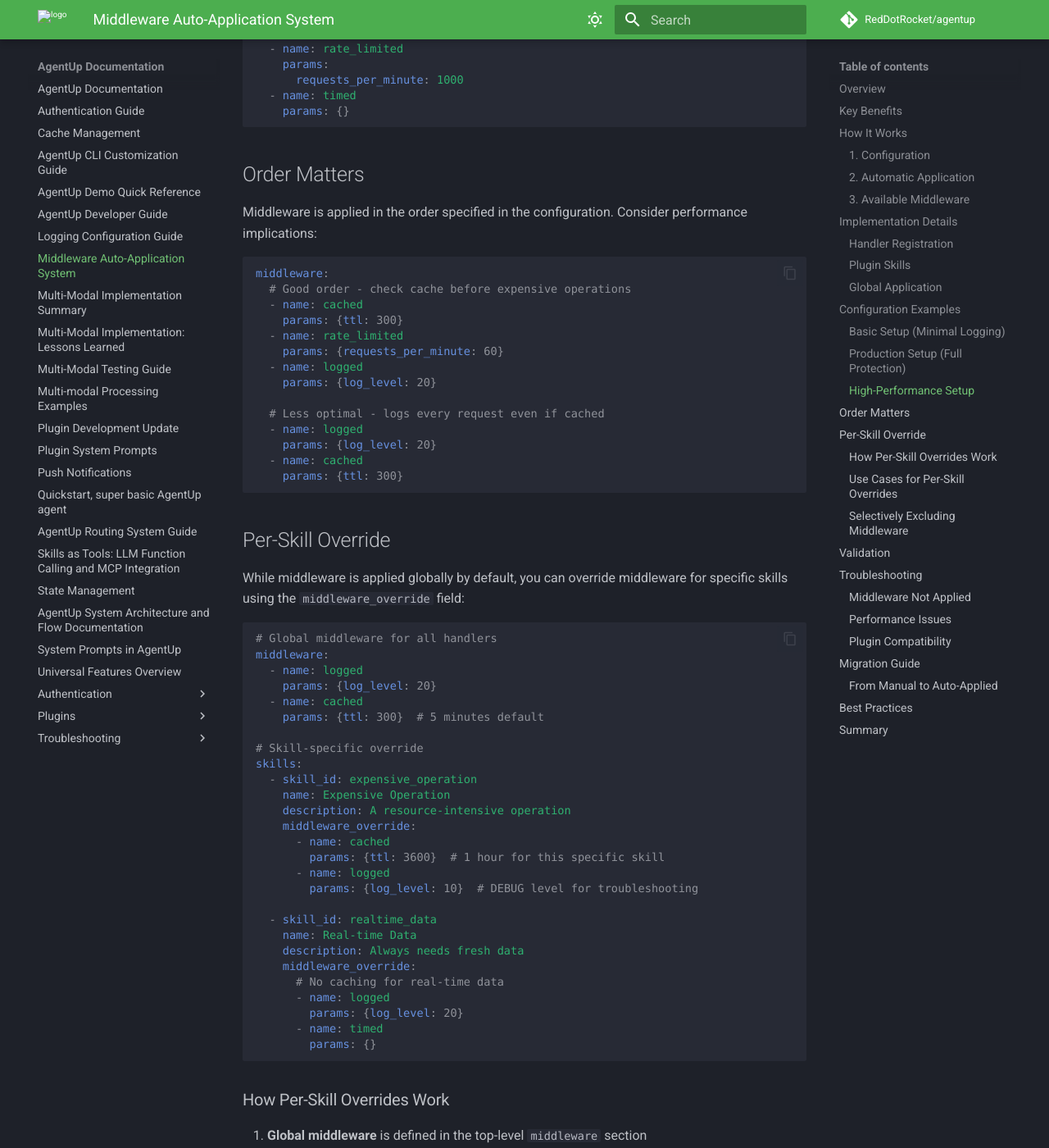
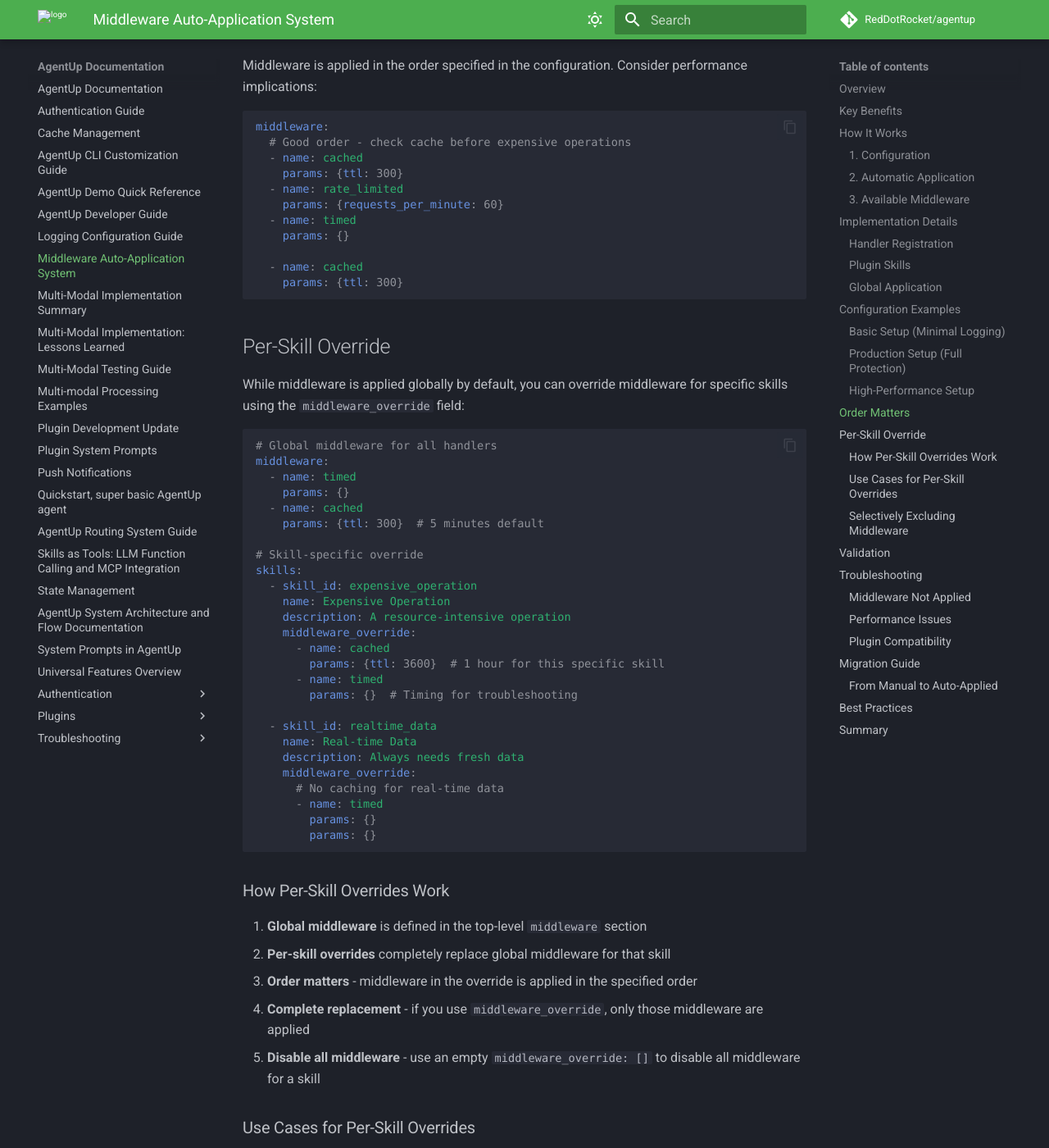
Before and after one commit to SequeI/AgentUp, an MkDocs documentation site: the page built from docs/middleware-auto-application.md, in a window 1280 px wide and 1400 px high, scrolled down 3600 px. Shown: the whole window at 82% size. Built offline with MkDocs 1.6.1 and Material for MkDocs 9.7.7, drawn with Linux system fonts in a browser that asks for light colours; some web fonts are replaced; comment, search, counter and statistics services are not loaded; some of the changed text lies outside the part shown.

Commit message:
Remove logging from middleware options (#49)

````diff
--- a/docs/middleware-auto-application.md
+++ b/docs/middleware-auto-application.md
@@ -25,9 +25,6 @@
 
 ```yaml
 middleware:
-  - name: logged
-    params:
-      log_level: 20  # INFO level
   - name: timed
     params: {}
   - name: cached
@@ -55,7 +52,6 @@
 
 | Middleware | Purpose | Key Parameters |
 |------------|---------|----------------|
-| `logged` | Log handler calls | `log_level` (10=DEBUG, 20=INFO) |
 | `timed` | Track execution time | None |
 | `cached` | Cache responses | `ttl` (seconds) |
 | `rate_limited` | Limit request rate | `requests_per_minute` |
@@ -110,9 +106,8 @@
 
 ```yaml
 middleware:
-  - name: logged
-    params:
-      log_level: 30  # WARNING and above
+  - name: timed
+    params: {}
   - name: timed
     params: {}
 ```
@@ -121,9 +116,6 @@
 
 ```yaml
 middleware:
-  - name: logged
-    params:
-      log_level: 20  # INFO level
   - name: timed
     params: {}
   - name: rate_limited
@@ -166,12 +158,9 @@
     params: {ttl: 300}
   - name: rate_limited
     params: {requests_per_minute: 60}
-  - name: logged
-    params: {log_level: 20}
+  - name: timed
+    params: {}
 
-  # Less optimal - logs every request even if cached
-  - name: logged
-    params: {log_level: 20}
   - name: cached
     params: {ttl: 300}
 ```
@@ -183,8 +172,8 @@
 ```yaml
 # Global middleware for all handlers
 middleware:
-  - name: logged
-    params: {log_level: 20}
+  - name: timed
+    params: {}
   - name: cached
     params: {ttl: 300}  # 5 minutes default
 
@@ -196,17 +185,16 @@
     middleware_override:
       - name: cached
         params: {ttl: 3600}  # 1 hour for this specific skill
-      - name: logged
-        params: {log_level: 10}  # DEBUG level for troubleshooting
+      - name: timed
+        params: {}  # Timing for troubleshooting
 
   - skill_id: realtime_data
     name: Real-time Data
     description: Always needs fresh data
     middleware_override:
       # No caching for real-time data
-      - name: logged
-        params: {log_level: 20}
       - name: timed
+        params: {}
         params: {}
 ```
 
@@ -234,8 +222,8 @@
    skills:
      - skill_id: stock_ticker
        middleware_override:
-         - name: logged
-           params: {log_level: 20}
+         - name: timed
+           params: {}
          # No caching middleware
    ```
 
@@ -253,9 +241,8 @@
    skills:
      - skill_id: problematic_skill
        middleware_override:
-         - name: logged
-           params: {log_level: 10}  # DEBUG level
          - name: timed
+           params: {}
            params: {}  # Track performance
    ```
 
@@ -273,8 +260,8 @@
 ```yaml
 # Global middleware
 middleware:
-  - name: logged
-    params: {log_level: 20}
+  - name: timed
+    params: {}
   - name: cached
     params: {ttl: 300}
   - name: rate_limited
@@ -284,8 +271,8 @@
   # This skill gets everything EXCEPT caching
   - skill_id: no_cache_skill
     middleware_override:
-      - name: logged
-        params: {log_level: 20}
+      - name: timed
+        params: {}
       - name: rate_limited
         params: {requests_per_minute: 60}
       # Note: No caching middleware listed
@@ -293,8 +280,8 @@
   # This skill gets ONLY logging
   - skill_id: minimal_skill
     middleware_override:
-      - name: logged
-        params: {log_level: 20}
+      - name: timed
+        params: {}
 
   # This skill gets NO middleware at all
   - skill_id: bare_metal_skill
--- a/src/agent/templates/config/agent_config_full.yaml.j2
+++ b/src/agent/templates/config/agent_config_full.yaml.j2
@@ -179,9 +179,6 @@
 
 # middleware configuration - Full enterprise setup
 middleware:
-  - name: logged
-    params:
-      log_level: 20  # INFO level
   - name: timed
     params: {}
 {% if has_middleware and 'cache' in feature_config.get('middleware', []) %}
--- a/src/agent/templates/config/agent_config_minimal.yaml.j2
+++ b/src/agent/templates/config/agent_config_minimal.yaml.j2
@@ -95,9 +95,6 @@
 
 # Middleware configuration
 middleware:
-  - name: logged
-    params:
-      log_level: 20  # INFO level
   - name: timed
     params: {}
 {% if has_middleware and 'cache' in feature_config.get('middleware', []) %}
--- a/src/agent/templates/config/agent_config_standard.yaml.j2
+++ b/src/agent/templates/config/agent_config_standard.yaml.j2
@@ -115,9 +115,6 @@
 
 # middleware configuration
 middleware:
-  - name: logged
-    params:
-      log_level: 20  # INFO level
   - name: timed
     params: {}
 {% if has_middleware and 'cache' in feature_config.get('middleware', []) %}
--- a/test_logging_integration.py
+++ b/test_logging_integration.py
@@ -161,12 +161,12 @@
 
     try:
         # Test that existing middleware still works with new logging
-        from agent.middleware import logged
+        from agent.middleware import timed
         from agent.config.logging import get_logger
 
         logger = get_logger("test_middleware")
 
-        @logged(log_level=20)  # INFO level
+        @timed()  # Use timed middleware instead of logged
         async def test_function():
             logger.info("Inside middleware-wrapped function")
             return "success"
````
Also changed, not shown: cli-options-assessment.md (+8 -8 lines), docs/cache-management.md (+0 -1 lines), docs/cli-customization-guide.md (+1 -1 lines), docs/multimodal-usage-examples.md (+2 -3 lines), docs/universal-features-overview.md (+3 -4 lines), 10 other files.
